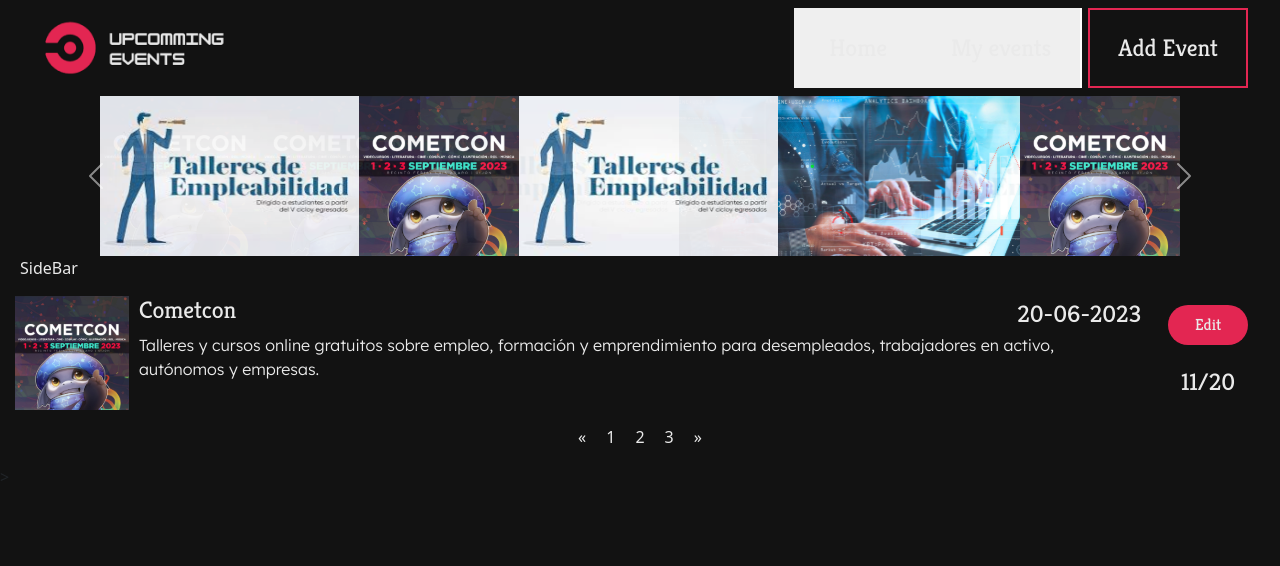
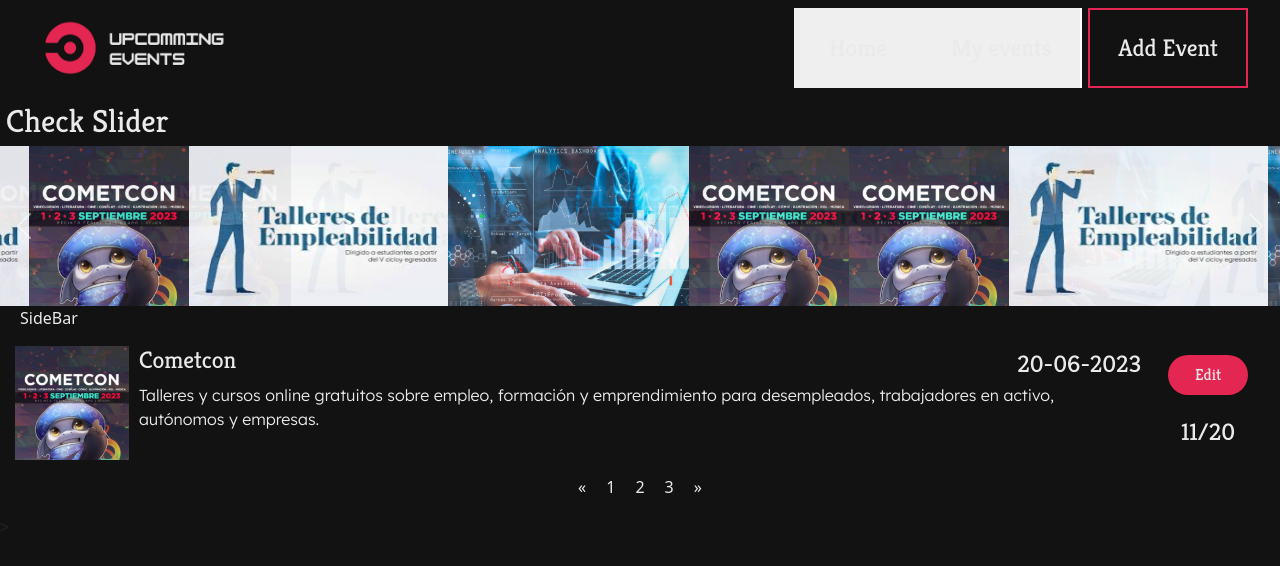
Before and after one commit to diegofred10/Upcoming-Events, a Vue app in the folder src/main/frontend/: page / in a window 1280 px wide. Shown: the top 566 px of the page. Built offline with nearby package versions, Linux system fonts and the light colour scheme.

Commit message:
slider and slickers pop up did it

```diff
--- /dev/null
+++ b/src/main/frontend/src/components/SliderChecking.vue
@@ -0,0 +1,50 @@
+<script setup>
+import SliderComponent from './SliderComponent.vue';
+
+</script>
+<template>
+  <button
+    type="button"
+    class="log-in-button"
+    data-bs-toggle="modal"
+    data-bs-target="#staticSlider"
+  >
+    Check Slider
+  </button>
+
+  <div
+    class="modal fade"
+    id="staticSlider"
+    data-bs-backdrop="static"
+    data-bs-keyboard="false"
+    tabindex="-1"
+    aria-labelledby="staticBackdropLabel"
+    aria-hidden="true"
+  >
+    <div class="modal-dialog modal-fullscreen">
+      <div class="modal-content">
+        <div class="modal-header">
+          <h2 class="login-text">Slider Check
+          </h2>
+          <button
+            type="button"
+            class="btn-close"
+            data-bs-dismiss="modal"
+            aria-label="Close"
+          ></button>
+        </div>
+
+        <div class="modal-body" id="formBody">
+
+<SliderComponent/>
+
+        </div>
+      </div>
+    </div>
+  </div>
+</template>
+<style scoped>
+@import "../assets/css/styleForm.css";
+@import "../assets/css/NavBarComponent.css";
+
+</style>
--- a/src/main/frontend/src/components/SliderComponent.vue
+++ b/src/main/frontend/src/components/SliderComponent.vue
@@ -8,9 +8,15 @@
       <img src="../assets/resources/talleresempleabilidad.svg" class="d-block" alt="...">
       <img src="../assets/resources/example.svg" class="img-fluid d-block" alt="...">
       <img src="../assets/resources/cometcon.svg" class="img-fluid d-block" alt="...">
+      <img src="../assets/resources/cometcon.svg" class="img-fluid d-block" alt="...">
+      <img src="../assets/resources/talleresempleabilidad.svg" class="d-block" alt="...">
+      <img src="../assets/resources/example.svg" class="img-fluid d-block" alt="...">
     </div>
     <div class="carousel-item d-flex justify-content-center" id="sideTwo">
       <img src="../assets/resources/cometcon.svg" class="img-fluid d-block" alt="...">
+      <img src="../assets/resources/cometcon.svg" class="img-fluid d-block" alt="...">
+      <img src="../assets/resources/cometcon.svg" class="img-fluid d-block" alt="...">
+      <img src="../assets/resources/talleresempleabilidad.svg" class="d-block" alt="...">
       <img src="../assets/resources/cometcon.svg" class="img-fluid d-block" alt="...">
       <img src="../assets/resources/talleresempleabilidad.svg" class="d-block" alt="...">
       <img src="../assets/resources/example.svg" class="img-fluid d-block" alt="...">
@@ -20,15 +26,18 @@
       <img src="../assets/resources/talleresempleabilidad.svg" class="d-block" alt="...">
       <img src="../assets/resources/example.svg" class="img-fluid d-block" alt="...">
       <img src="../assets/resources/cometcon.svg" class="img-fluid d-block" alt="...">
+      <img src="../assets/resources/cometcon.svg" class="img-fluid d-block" alt="...">
+      <img src="../assets/resources/cometcon.svg" class="img-fluid d-block" alt="...">
+      <img src="../assets/resources/talleresempleabilidad.svg" class="d-block" alt="...">
       <img src="../assets/resources/talleresempleabilidad.svg" class="d-block" alt="...">
       <img src="../assets/resources/example.svg" class="img-fluid d-block" alt="...">
     </div>
   </div>
-  <button class="carousel-control-prev" type="button" data-bs-target="#carouselExampleFade" data-bs-slide="prev">
+  <button class="carousel-control-prev" type="button" data-bs-target="#carouselExampleFade" data-bs-slide="prev" id="btnPrev">
     <span class="carousel-control-prev-icon" aria-hidden="true"></span>
     <span class="visually-hidden">Previous</span>
   </button>
-  <button class="carousel-control-next" type="button" data-bs-target="#carouselExampleFade" data-bs-slide="next">
+  <button class="carousel-control-next" type="button" data-bs-target="#carouselExampleFade" data-bs-slide="next" id="btnNext">
     <span class="carousel-control-next-icon" aria-hidden="true"></span>
     <span class="visually-hidden">Next</span>
   </button>
@@ -45,4 +54,9 @@
 height: 10em;
 }
 
+#btnPrev, #btnNext{
+  width: 3em;
+}
+
+
 </style>
--- a/src/main/frontend/src/views/HomeView.vue
+++ b/src/main/frontend/src/views/HomeView.vue
@@ -3,12 +3,15 @@
 import EventComponent from "../components/EventComponent.vue";
 import Header from "../components/Header.vue";
 import PaginationComponent from "../components/PaginationComponent.vue";
+import SliderChecking from "../components/SliderChecking.vue";
 </script>
 <template>
   <Header/>
+  <SliderChecking/>
 
 <SliderComponent/>
   <EventComponent />
   <PaginationComponent/>
+
 </template>
 <style scoped></style>
```
